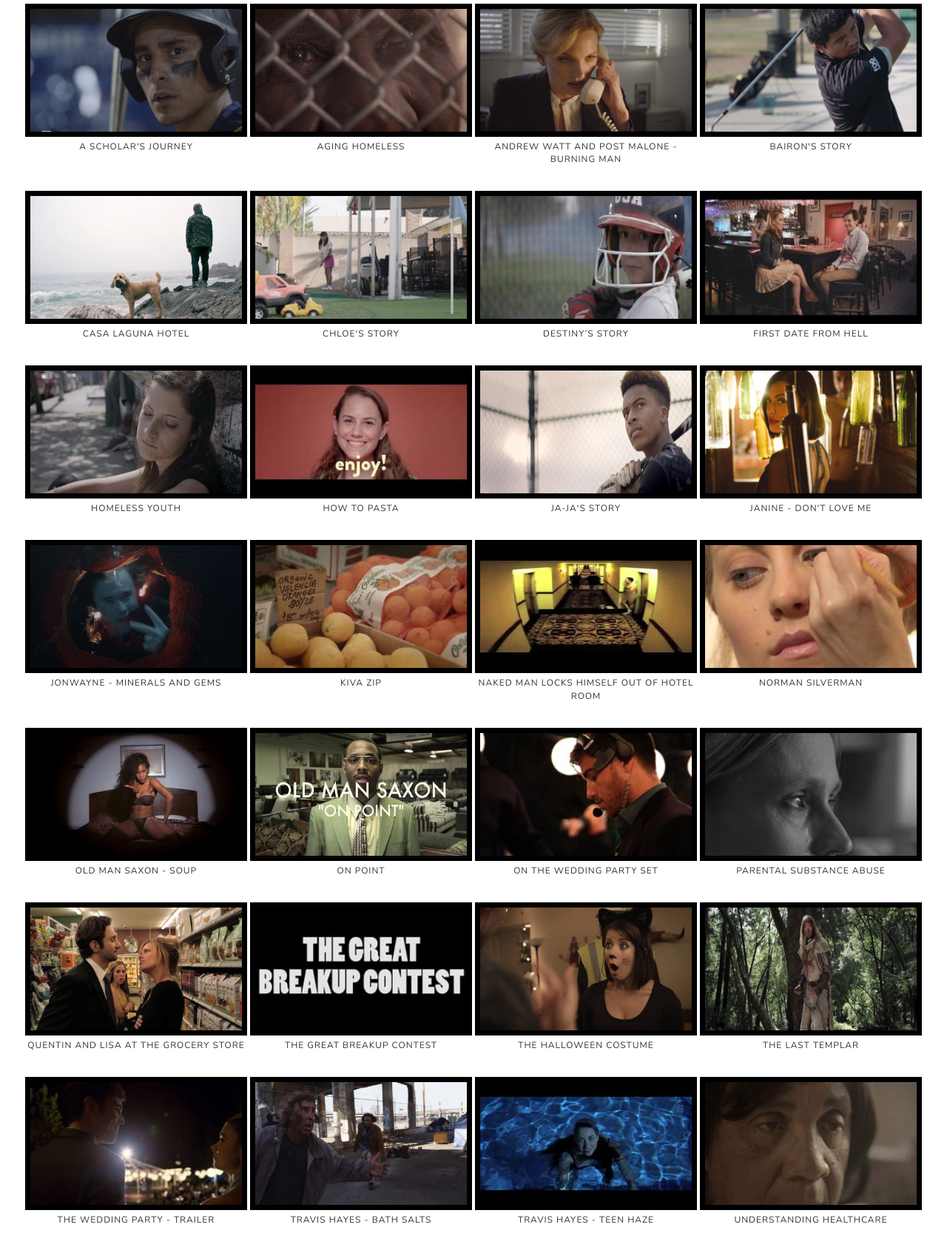
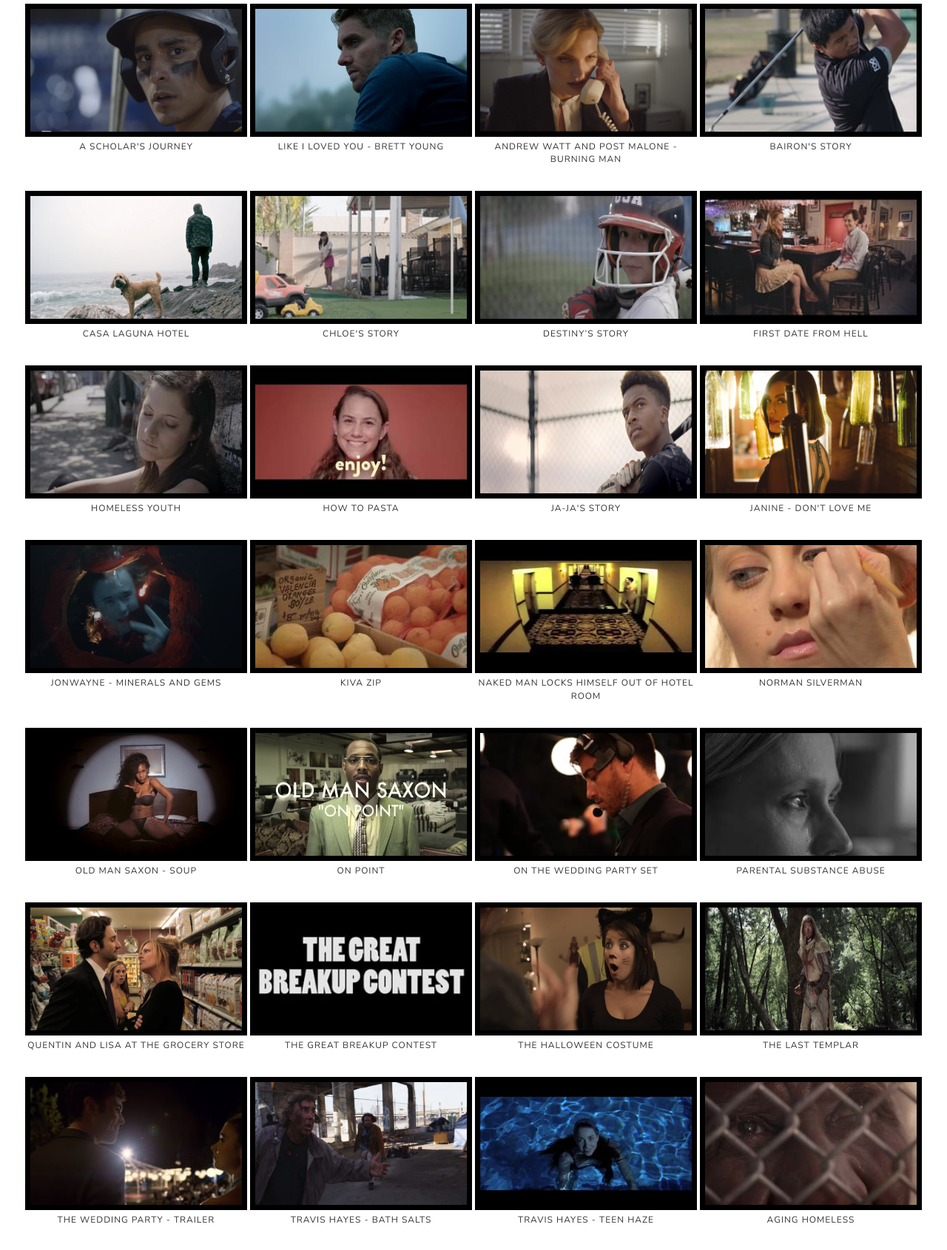
Before and after one commit to bpb27/picmovers, a plain HTML site: page index.html in a window 1280 px wide. Shown: the part 407-2097 px from the top of the page at 74% size. Drawn offline with nearby package versions, Linux system fonts and the light colour scheme.

Commit message:
add thing remove thing

```diff
--- a/index.html
+++ b/index.html
@@ -42,6 +42,10 @@
 			return element;
 		}
 
+		function createVevoFrame (link) {
+			return '<iframe width="640" height="360" src="' + link + '&autoplay=true" allowfullscreen=""></iframe><div onclick="hideVideo()" style="width: 100%;cursor: pointer;">Close</div>';
+		}
+
 		function createVimeoFrame (link) {
 			var videoWidth = 600;
 			var videoHeight = 337;
@@ -59,7 +63,7 @@
 		}
 
 		function createYoutubeFrame (link) {
-			return '<iframe width="560" height="315" src="https://www.youtube.com/embed/' + link.split('watch?v=')[1] + '" frameborder="0" autoplay allowfullscreen></iframe><div onclick="hideVideo()" style="width: 100%;cursor: pointer;">Close</div>';
+			return '<iframe width="560" height="315" src="https://www.youtube.com/embed/' + link.split('watch?v=')[1] + '" frameborder="0" autoplay="true" allowfullscreen></iframe><div onclick="hideVideo()" style="width: 100%;cursor: pointer;">Close</div>';
 		}
 
 		function hideVideo (embedCode) {
@@ -78,6 +82,8 @@
 				return setupVideo(createVimeoFrame(link));
 			if (link.indexOf('youtube') !== -1)
 				return setupVideo(createYoutubeFrame(link));
+			if (link.indexOf('vevo.com') !== -1)
+				return setupVideo(createVevoFrame(link));
 		}
 
 		function start () {
--- a/videos.js
+++ b/videos.js
@@ -6,12 +6,12 @@ var videos = [ //don't touch this line
     "title": "A Scholar's Journey"
 },
 {
-    "link": "https://vimeo.com/134523001",
-    "image": "aging_homelessness.jpeg",
-    "title": "Aging Homeless"
+    "link": "https://embed.vevo.com?isrc=QM3E21706085",
+    "image": "brett_young_like_i_loved_you.jpg",
+    "title": "Like I Loved You - Brett Young"
 },
 {
-    "link": "https://youtu.be/SbGpQ9IM_dU",
+    "link": "https://www.youtube.com/watch?v=-vll1wMqsa4",
     "image": "andrew_watt_and_post_malone_burning_man.jpeg",
     "title": "Andrew Watt and Post Malone - Burning Man"
 },
@@ -136,9 +136,9 @@ var videos = [ //don't touch this line
     "title": "Travis Hayes - Teen Haze"
 },
 {
-    "link": "https://vimeo.com/134135617",
-    "image": "understanding_healthcare.jpeg",
-    "title": "Understanding Healthcare"
-}
+    "link": "https://vimeo.com/134523001",
+    "image": "aging_homelessness.jpeg",
+    "title": "Aging Homeless"
+},
 
 ] // don't touch this line
```
Also changed, not shown: images/brett_young_like_i_loved_you.jpg (added).
